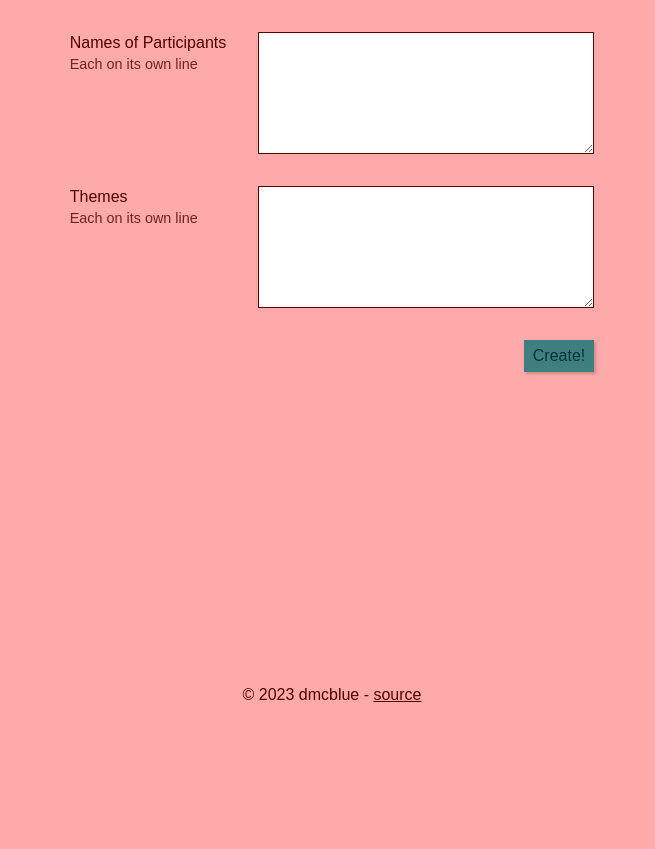
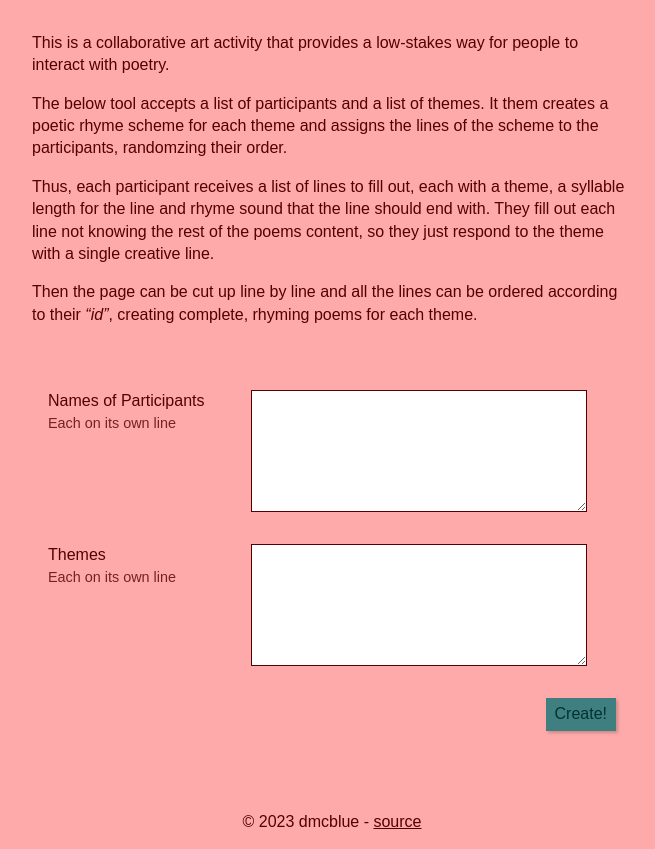
Before and after one commit to dmcblue/collab-poetry, a PHP site: page / in a window 1280 px wide. Shown: the part 78-927 px from the top of the page, without its empty margins (308-963 px from the left). Before the commit the page ends 780 px from the top, so only its background shows below. Run offline with PHP 8.4, Linux system fonts and the light colour scheme; data that the repository does not hold is empty; some libraries are stand-ins or nearby versions.

Commit message:
Add description

```diff
--- a/index.php
+++ b/index.php
@@ -162,6 +162,29 @@
 		<section class="page-row page-row-expanded">
 			<div class="table">
 				<div class="row">
+					<p>
+						This is a collaborative art activity that provides a low-stakes way for people
+						to interact with poetry.
+					</p>
+					<p>
+						The below tool accepts a list of participants and a list of themes.
+						It them creates a poetic rhyme scheme for each theme and assigns the lines of
+						the scheme to the participants, randomzing their order.
+					</p>
+					<p>
+						Thus, each participant receives a list of lines to fill out, each with a theme,
+						a syllable length for the line and rhyme sound that the line should end with.
+						They fill out each line not knowing the rest of the poems content, so they just
+						respond to the theme with a single creative line.
+					</p>
+					<p>
+						Then the page can be cut up line by line and all the lines can be ordered according
+						to their <strong><em>&ldquo;id&rdquo;</em></strong>, creating complete, rhyming poems for each theme.
+					</p>
+				</div>
+			</div>
+			<div class="table">
+				<div class="row">
 					<label for="collabCount">
 						Names of Participants
 						<span>Each on its own line</span>
--- a/style.css
+++ b/style.css
@@ -165,14 +165,23 @@ button:hover {
 button:active {
 	box-shadow: 1px 1px 3px rgba(0, 0, 0, 0.3);
 }
+p {
+	margin-bottom: 1em;
+}
 .table {
 	display: table;
 }
 .row {
 	display: table-row;
 }
-.page-row-expanded div:first {
+.page-row-expanded div:first-child {
 	padding-top: 2em;
+}
+.page-row-expanded div:first-child div {
+	text-align: left;
+}
+.page-row-expanded > div {
+	width: 600px;
 }
 
 .row label,
```
